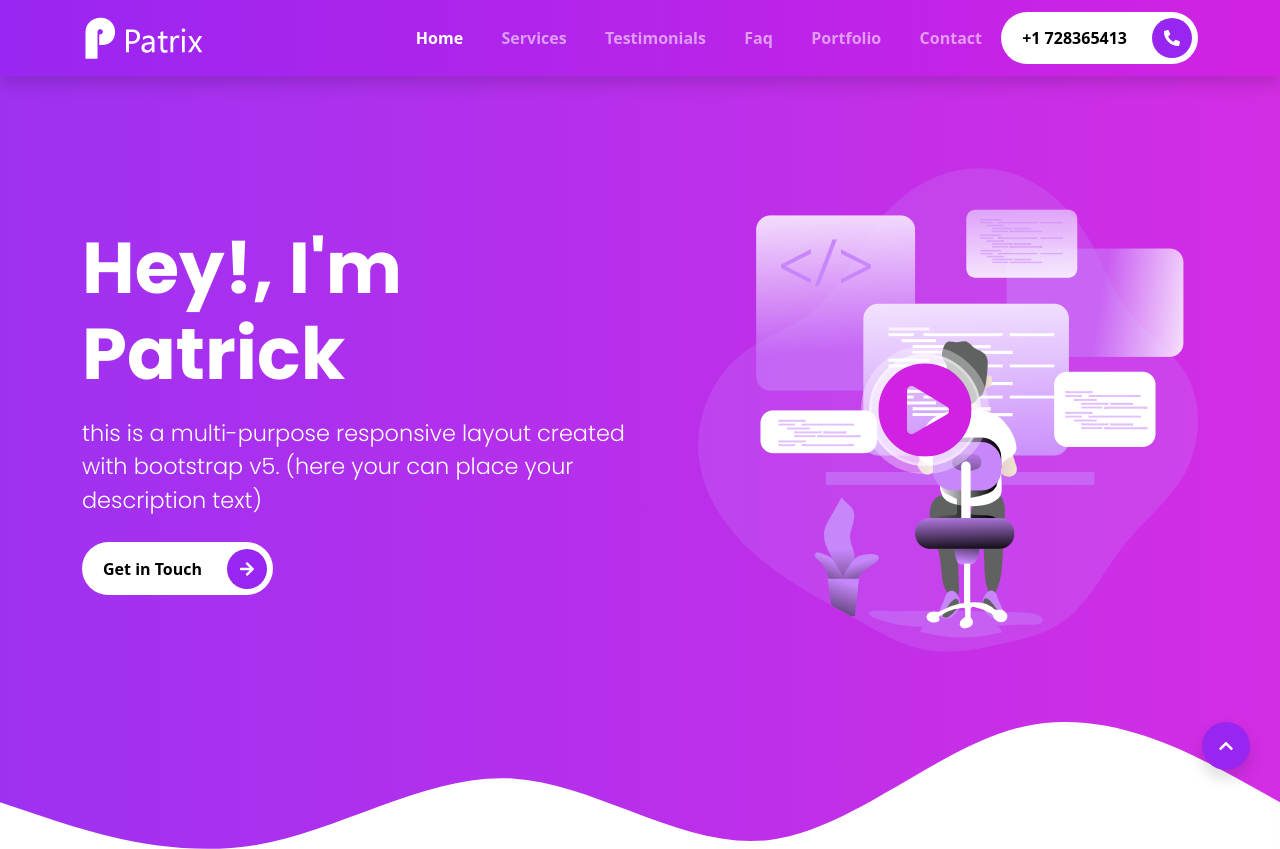
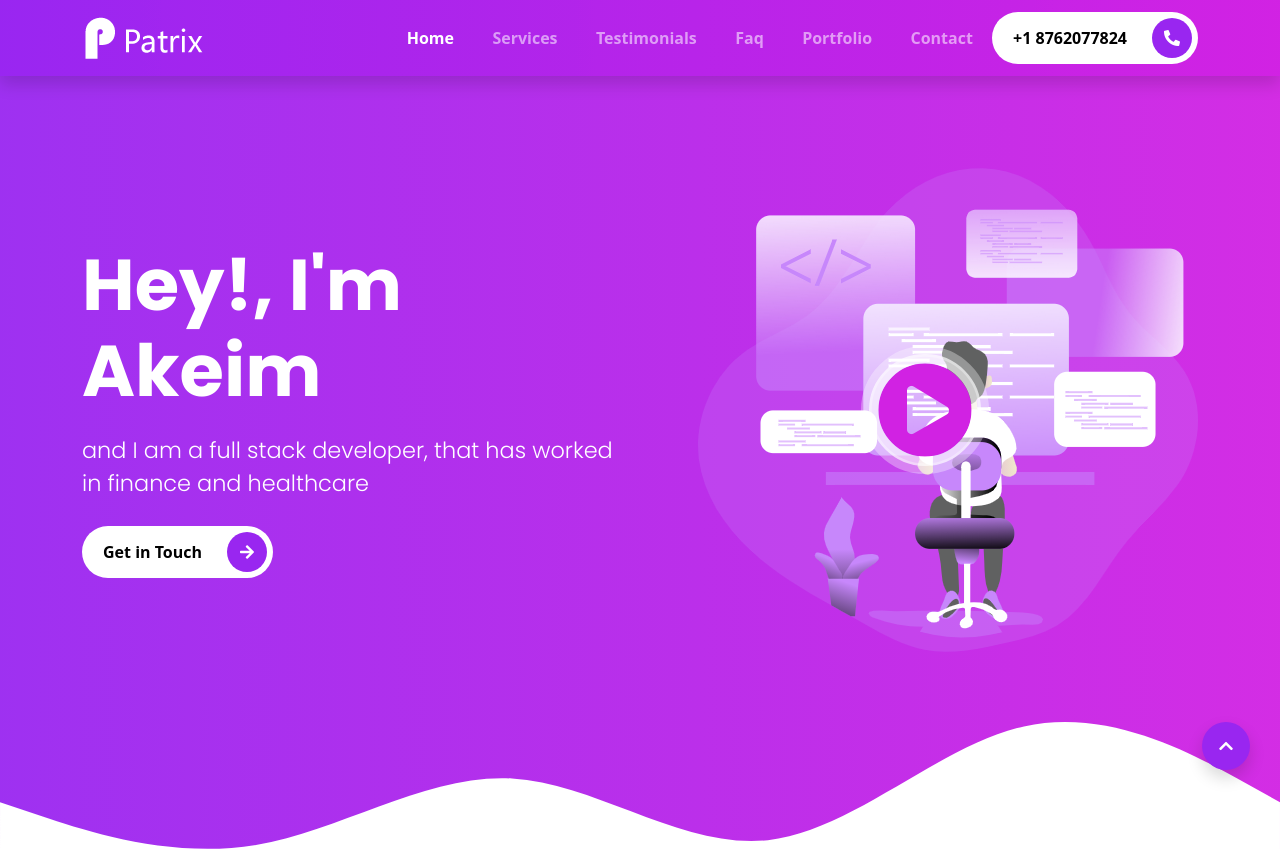
Before and after one commit to akeimsuth/portfolio, a website: page index.html in a window 1280 px wide. Shown: the top 849 px of the page. Drawn offline with nearby package versions, Linux system fonts and the light colour scheme; files that its build step writes are made by us from their sources.

Commit message:
updated readme

```diff
--- a/index.html
+++ b/index.html
@@ -4,7 +4,7 @@
     <meta charset="UTF-8">
     <meta http-equiv="X-UA-Compatible" content="IE=edge">
     <meta name="viewport" content="width=device-width, initial-scale=1">
-    <title>Patrix, Bootstrap 5 Landing Page</title>
+    <title>Patrix</title>
     <link rel="stylesheet" href="assets/css/style.css">
     <link rel="stylesheet" href="assets/css/fontawesome.css">
     <link rel="stylesheet" href="https://cdn.jsdelivr.net/npm/glightbox/dist/css/glightbox.min.css" />
@@ -34,7 +34,7 @@
           </li>
         </ul>
         <button type="button" class="rounded-pill btn-rounded">
-          +1 728365413
+          +1 8762077824
           <span>
             <i class="fas fa-phone-alt"></i>
           </span>
@@ -53,10 +53,9 @@
       <!-- START THE CONTENT FOR THE INTRO  -->
       <div class="col-md-6 intros text-start">
         <h1 class="display-2">
-          <span class="display-2--intro">Hey!, I'm Patrick</span>
+          <span class="display-2--intro">Hey!, I'm Akeim</span>
           <span class="display-2--description lh-base">
-            this is a multi-purpose responsive layout created with bootstrap v5.
-            (here your can place your description text)
+            and I am a full stack developer, that has worked in finance and healthcare
           </span>
         </h1>
         <button type="button" class="rounded-pill btn-rounded">Get in Touch
@@ -85,14 +84,13 @@
                              START SECTION 3 - THE CAMPANIES SECTION
 ////////////////////////////////////////////////////////////////////////////////////////////////////-->
 
-  <section id="campanies" class="campanies">
+  <!-- <section id="campanies" class="campanies">
     <div class="container">
       <div class="row text-center">
         <h4 class="fw-bold lead mb-3">Trusted by campanies like</h4>
         <div class="heading-line mb-5"></div>
       </div>
     </div>
-    <!-- START THE CAMPANIES CONTENT  -->
     <div class="container">
       <div class="row">
         <div class="col-md-4 col-lg-2">
@@ -127,7 +125,7 @@
         </div>
       </div>
     </div>
-  </section>
+  </section> -->
 
 <!-- //////////////////////////////////////////////////////////////////////////////////////////////
                          START SECTION 4 - THE SERVICES
```
Also changed, not shown: README.md.
